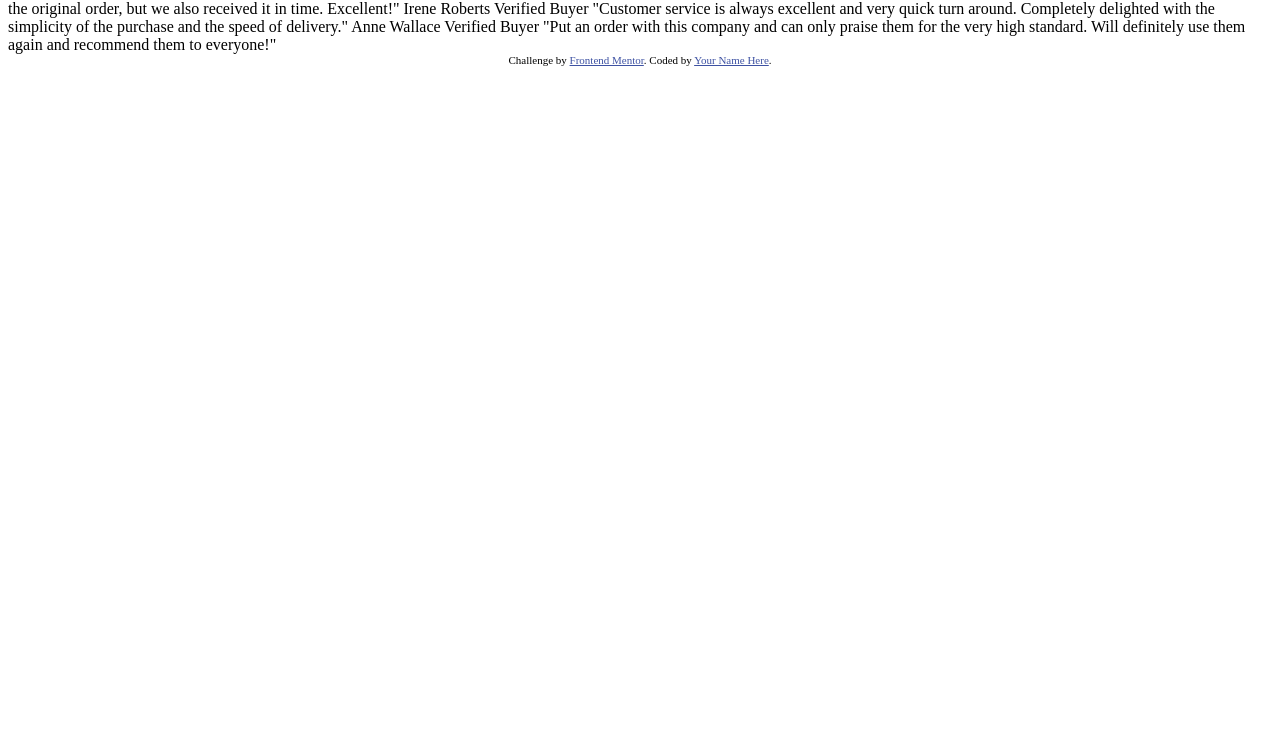
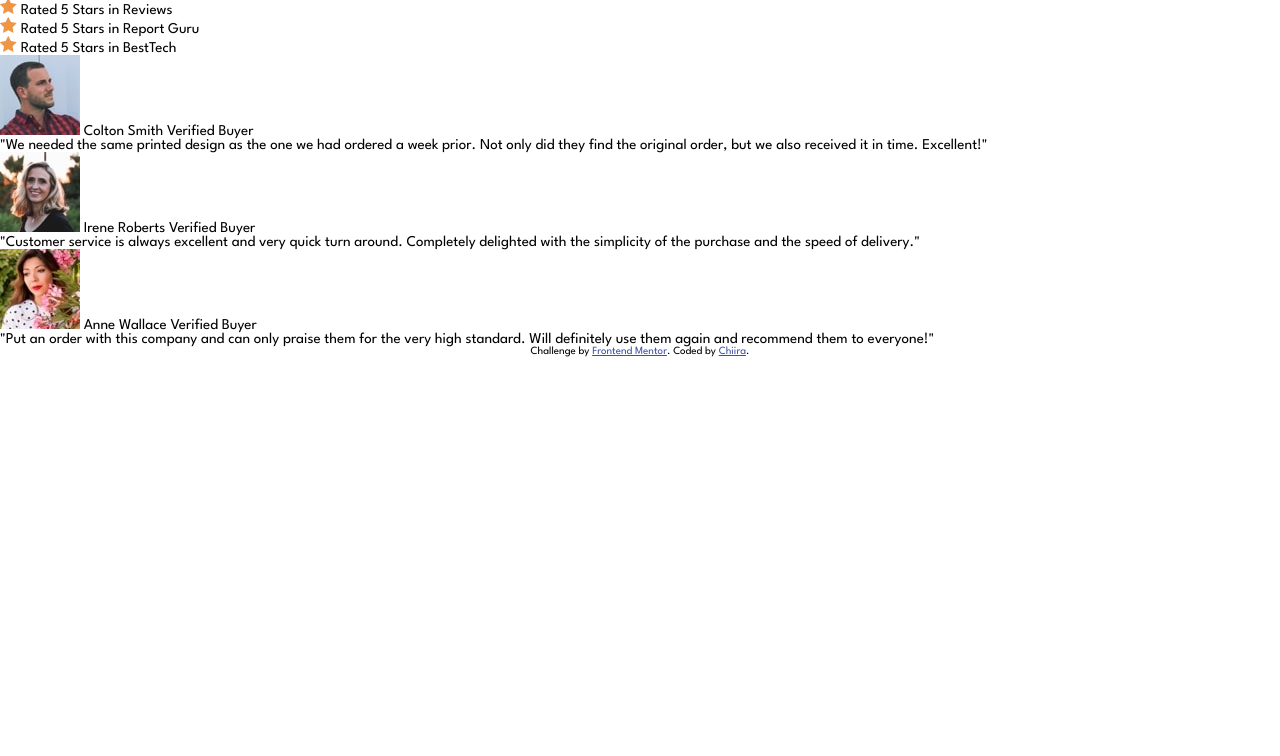
Before and after one commit to Kamania/social-proof-section-master, a plain HTML site: page index.html in a window 1280 px wide. Shown: the part 44-800 px from the top of the page. Drawn offline with Linux system fonts and the light colour scheme.

Commit message:
Finish HTML setup

```diff
--- a/index.html
+++ b/index.html
@@ -1,17 +1,21 @@
 <!DOCTYPE html>
 <html lang="en">
 <head>
-    <meta charset="UTF-8" />
-    <meta name="viewport" content="width=device-width, initial-scale=1.0" />
+    <meta charset="UTF-8"/>
+    <meta content="width=device-width, initial-scale=1.0" name="viewport"/>
     <!-- displays site properly based on user's device -->
 
     <link
+            href="./images/favicon-32x32.png"
             rel="icon"
+            sizes="32x32"
             type="image/png"
-      sizes="32x32"
-      href="./images/favicon-32x32.png"
     />
 
+    <link href="https://fonts.googleapis.com" rel="preconnect">
+    <link crossorigin href="https://fonts.gstatic.com" rel="preconnect">
+    <link href="https://fonts.googleapis.com/css2?family=League+Spartan:wght@400;500;700&display=swap" rel="stylesheet">
+    <link href="style.css" rel="stylesheet">
     <title>Frontend Mentor | Social proof section</title>
 
     <!-- Feel free to remove these styles or customise in your own stylesheet 👍 -->
@@ -20,42 +24,79 @@
             font-size: 11px;
             text-align: center;
         }
+
         .attribution a {
             color: hsl(228, 45%, 44%);
         }
     </style>
 </head>
 <body>
-    10,000+ of our users love our products.
+<header>
+    <h1 class="product title">10,000+ of our users love our products.</h1>
 
+    <p class="product-description">
         We only provide great products combined with excellent customer service.
         See what our satisfied customers are saying about our services.
-
-    Rated 5 Stars in Reviews
-    Rated 5 Stars in Report Guru
-    Rated 5 Stars in BestTech
-
-    Colton Smith
-    Verified Buyer
+    </p>
+</header>
+<section>
+    <div class="rate-card">
+        <img src="images/icon-star.svg" alt="rate star icon">
+        <span class="rate-card-description">Rated 5 Stars in Reviews</span>
+    </div>
+    <div class="rate-card">
+        <img src="images/icon-star.svg" alt="rate star icon">
+        <span class="rate-card-description">Rated 5 Stars in Report Guru</span>
+    </div>
+    <div class="rate-card">
+        <img src="images/icon-star.svg" alt="rate star icon">
+        <span class="rate-card-description">Rated 5 Stars in BestTech</span>
+    </div>
+</section>
+<section>
+    <div class="testimonial-card">
+        <div class="user-profile">
+            <img alt="Colton profile photo" src="images/image-colton.jpg">
+            <span class="username">Colton Smith</span>
+            <span class="user-badge">Verified Buyer</span>
+        </div>
+        <p class="user-testimonial">
             "We needed the same printed design as the one we had ordered a week prior.
             Not only did they find the original order, but we also received it in time.
             Excellent!"
+        </p>
+    </div>
 
-    Irene Roberts
-    Verified Buyer
+    <div class="testimonial-card">
+        <div class="user-profile">
+            <img alt="Irene profile photo" src="images/image-irene.jpg">
+            <span class="username">Irene Roberts</span>
+            <span class="user-badge">Verified Buyer</span>
+        </div>
+        <p class="user-testimonial">
             "Customer service is always excellent and very quick turn around. Completely
             delighted with the simplicity of the purchase and the speed of delivery."
+        </p>
+    </div>
 
-    Anne Wallace
-    Verified Buyer
+    <div class="testimonial-card">
+        <div class="user-profile">
+            <img alt="anne profile photo" src="images/image-anne.jpg">
+            <span class="username">Anne Wallace</span>
+            <span class="user-badge">Verified Buyer</span>
+        </div>
+        <p class="user-testimonial">
             "Put an order with this company and can only praise them for the very high
             standard. Will definitely use them again and recommend them to everyone!"
+        </p>
+    </div>
+</section>
 
 <div class="attribution">
     Challenge by
     <a href="https://www.frontendmentor.io?ref=challenge" target="_blank"
     >Frontend Mentor</a
-      >. Coded by <a href="#">Your Name Here</a>.
+    >. Coded by <a href="#">Chiira</a>.
 </div>
 </body>
 </html>
--- /dev/null
+++ b/style.css
@@ -0,0 +1,20 @@
+:root {
+    --dark-magenta: hsl(300, 43%, 22%);
+    --soft-pink: hsl(333, 80%, 67%);
+
+    --dark-grayish-magenta: hsl(303, 10%, 53%);
+    --light-grayish-magenta: hsl(300, 24%, 96%);
+    --white: hsl(0, 0%, 100%);
+}
+
+* {
+    box-sizing: border-box;
+    margin: 0;
+    padding: 0;
+}
+
+body {
+    font-family: 'League Spartan', sans-serif;
+    font-weight: 400;
+    font-size: 15px;
+}
```
Also changed, not shown: 1 other file. Lines whose indentation alone changed are shown as unchanged.
